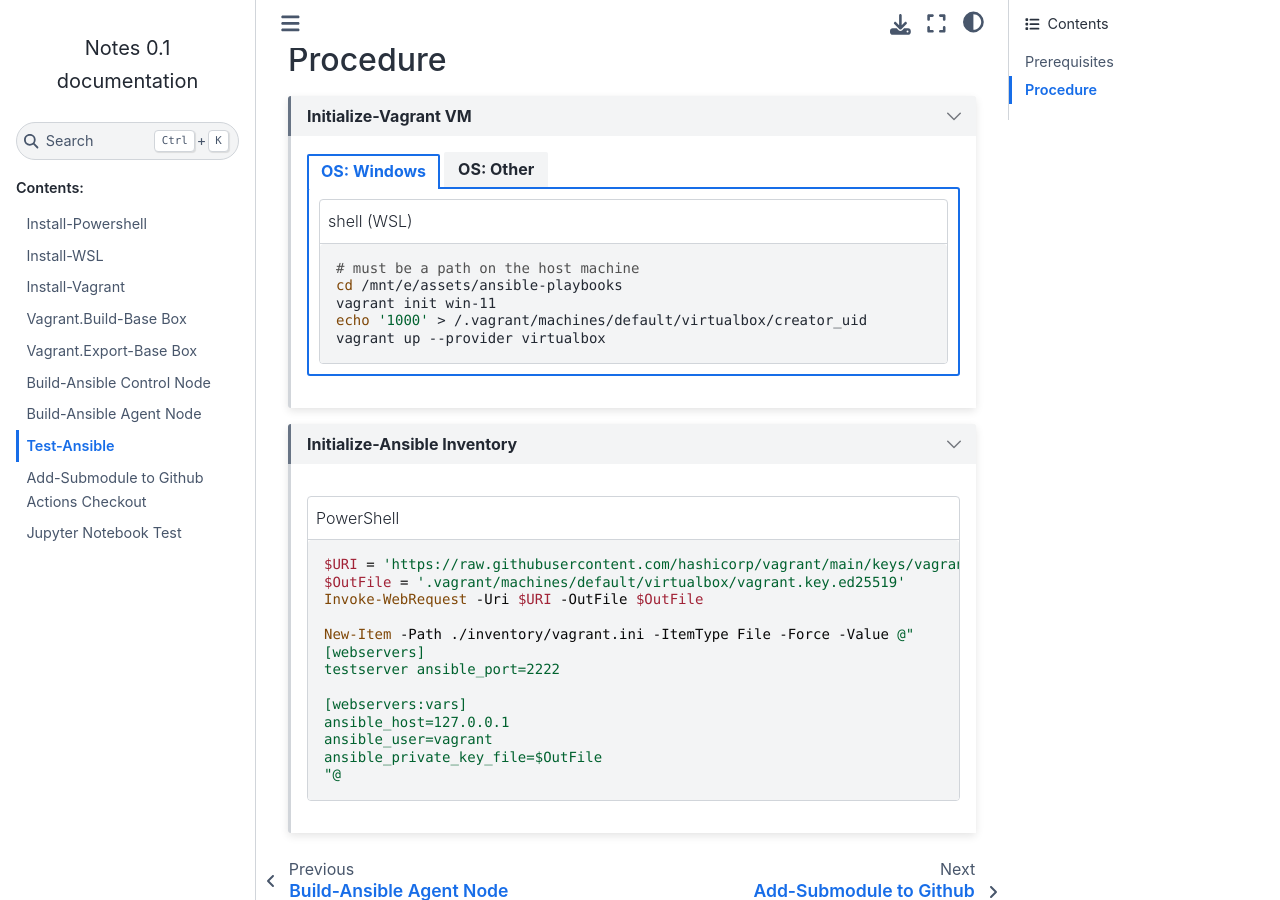
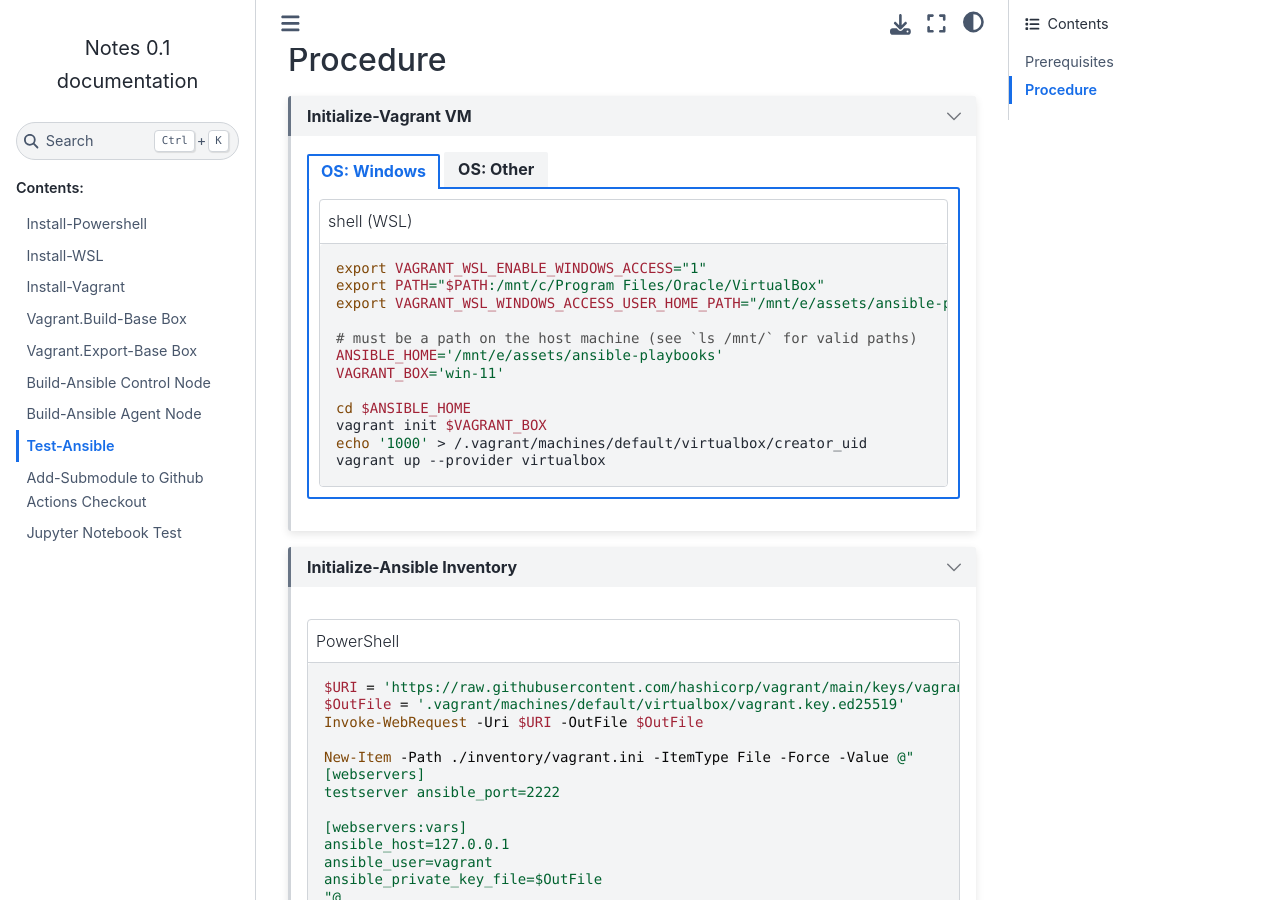
Before and after one commit to Liimurr/notes, a Sphinx documentation site: the page built from doc/Test-Ansible.rst, in a window 1280 px wide and 900 px high, scrolled down 404 px. Built offline with Sphinx 7.4.7 and the Sphinx Book theme 1.1.4, drawn with Linux system fonts in a browser that asks for light colours.

Commit message:
update instructions for wsl vagrant

```diff
--- a/doc/Test-Ansible.rst
+++ b/doc/Test-Ansible.rst
@@ -24,9 +24,16 @@ Procedure
          .. code-block:: shell
             :caption: shell (WSL)
 
-            # must be a path on the host machine
-            cd /mnt/e/assets/ansible-playbooks
-            vagrant init win-11
+            export VAGRANT_WSL_ENABLE_WINDOWS_ACCESS="1"
+            export PATH="$PATH:/mnt/c/Program Files/Oracle/VirtualBox"
+            export VAGRANT_WSL_WINDOWS_ACCESS_USER_HOME_PATH="/mnt/e/assets/ansible-playbooks"
+
+            # must be a path on the host machine (see `ls /mnt/` for valid paths)
+            ANSIBLE_HOME='/mnt/e/assets/ansible-playbooks'
+            VAGRANT_BOX='win-11'
+
+            cd $ANSIBLE_HOME
+            vagrant init $VAGRANT_BOX
             echo '1000' > /.vagrant/machines/default/virtualbox/creator_uid
             vagrant up --provider virtualbox
 
```
Also changed, not shown: doc/Build-Ansible Control Node.rst (+18 -0 lines).
